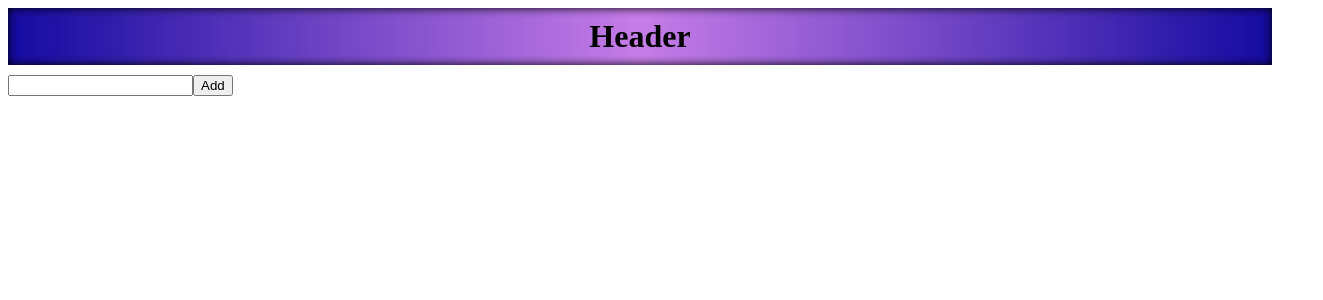
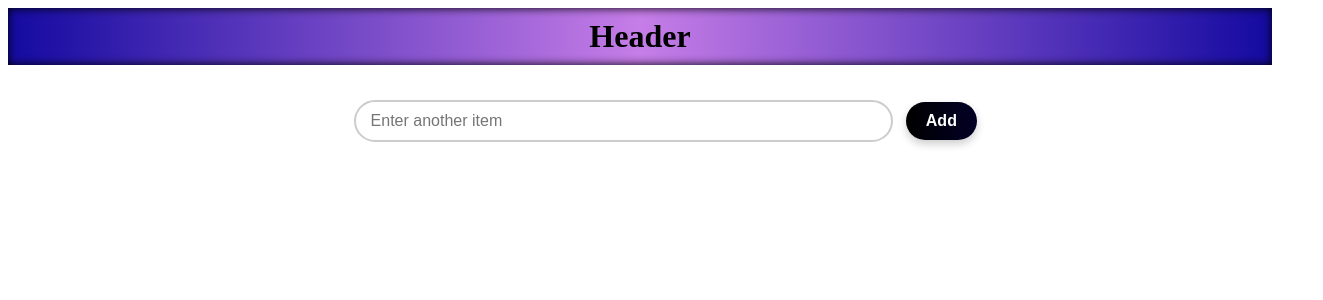
Before and after one commit to Umar-Nadeem-W/Todo, a React (Vite) app: page / in a window 1280 px wide. Shown: the top 300 px of the page, 1323 px wide, since content can reach past the window. Built offline with nearby package versions, Linux system fonts and the light colour scheme.

Commit message:
Added some css

```diff
--- a/src/components/Form.jsx
+++ b/src/components/Form.jsx
@@ -1,4 +1,4 @@
-
+import '../styles.css'
 import { useState } from "react";
 export default function ({todos,setTodos}){
     const [todo, setTodo] = useState("");
@@ -13,12 +13,13 @@ export default function ({todos,setTodos}){
 
 
     return (
-    <form onSubmit={handleSubmit}>
-        <div>
-    <input type="text"
+    <form  onSubmit={handleSubmit}>
+    <div className='form-container' >
+    <input className="input-container" type="text"
+    placeholder='Enter another item'
      onChange={(e) => setTodo(e.target.value)}
      value={todo}/>
-    <button type="submit">Add</button>
+    <button className="button-style" type="submit">Add</button>
     </div>
     </form>
     );
--- a/src/components/TodoItem.jsx
+++ b/src/components/TodoItem.jsx
@@ -1,5 +1,5 @@
 export default function TodoItem({item}){
     return(
-        <li>{item}</li>
+    <div>{item}</div>
     )
 }
--- a/src/styles.css
+++ b/src/styles.css
@@ -9,3 +9,59 @@
     box-shadow: inset 0 0 10px #000000;
 
 }
+.form-container{
+    width:100%;
+    display: flex;
+    flex-direction: row;
+    align-items: center;
+    justify-content: center;
+    padding: 2%
+}
+
+/* Styling for the form */
+
+.input-container {
+    width: 40%;
+    margin-right: 1%; /* Full width */
+    padding: 10px 15px; /* Padding */
+    font-size: 16px; /* Font size */
+    border: 2px solid #ccc; /* Border color */
+    border-radius: 25px; /* Rounded corners */
+    outline: none; /* Remove outline */
+    transition: border-color 0.3s ease, box-shadow 0.3s ease; /* Smooth transitions */
+  }
+
+  .input-style:focus {
+    border-color: #007BFF; /* Blue border on focus */
+    box-shadow: 0 0 8px rgba(0, 123, 255, 0.2); /* Subtle shadow on focus */
+  }
+
+.form-container{
+    display: flex;
+    align-items: center;
+
+}
+
+.button-style {
+    background:linear-gradient(to right, black, rgb(2, 0, 37)); /* Blue background */
+    color: white;
+    font-weight: bold; /* White text */
+    padding: 10px 20px; /* Padding */
+    border: none; /* Remove border */
+    border-radius: 25px; /* Rounded corners */
+    font-size: 16px; /* Font size */
+    font-weight: bold; /* Bold text */
+    cursor: pointer; /* Pointer cursor on hover */
+    box-shadow: 0 4px 8px rgba(0, 0, 0, 0.2); /* Subtle shadow */
+    transition: background-color 0.3s ease, transform 0.3s ease; /* Smooth transitions */
+  }
+
+  .button-style:hover {
+    background-color: #0056b3; /* Darker blue on hover */
+    transform: translateY(-2px); /* Slight lift effect */
+  }
+
+  .button-style:active {
+    background-color: #004494; /* Even darker blue when clicked */
+    transform: translateY(0); /* Reset lift effect */
+  }
```
